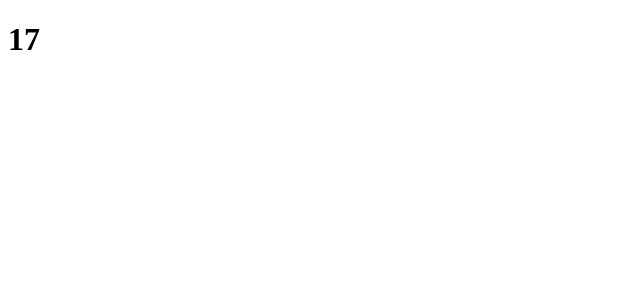
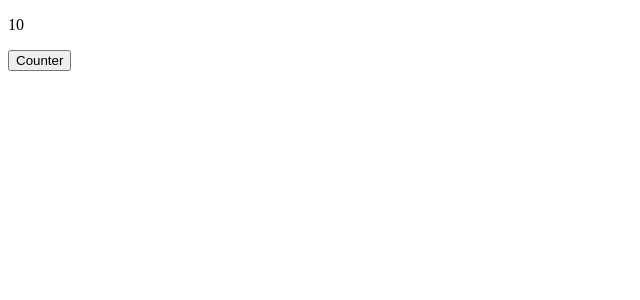
Before and after one commit to Rushizo/EserciziReact, a React (Create React App) app in the folder esercizi_da_inviare/: page / in a window 1280 px wide. Shown: the top 300 px of the page, without its empty margins (0-640 px from the left). Built offline with nearby package versions, Linux system fonts and the light colour scheme.

Commit message:
Exercise 17 done

```diff
--- a/esercizi_da_inviare/src/App.js
+++ b/esercizi_da_inviare/src/App.js
@@ -3,7 +3,7 @@ import Counter from "./Counter"
 const App = () =>{
     return(
         <>
-            <Counter start={10} incrementAmount={1} incrementInterval={1000} />
+            <Counter start={10} incrementAmount={2} incrementInterval={1000} />
         </>
     )
 }
--- a/esercizi_da_inviare/src/Counter.js
+++ b/esercizi_da_inviare/src/Counter.js
@@ -1,19 +1,18 @@
 import { useEffect, useState } from "react"
-import CounterDisplay from "./CounterDisplay";
 
 const Counter = (props) => {
     const [counter, setCounter] = useState(props.start)
 
 
-    useEffect(() => {
-        const interval = setInterval(() => {
-            setCounter((counter) => counter + props.incrementAmount)
-        }, props.incrementInterval);
-
-    }, [])
+    const clickButton = () => {
+        setCounter(counter + props.incrementAmount)
+    }
 
     return(
-        <CounterDisplay counter={counter}/>
+        <>
+            <p>{counter}</p>
+            <button onClick={clickButton}>Counter</button>
+        </>
     )
 }
 
--- a/esercizi_da_inviare/src/CounterDisplay.js
+++ /dev/null
@@ -1,10 +0,0 @@
-
-const CounterDisplay = (props) => {
-    return(
-        <>
-            <h1>{props.counter}</h1>
-        </>
-    )
-}
-
-export default CounterDisplay
```
